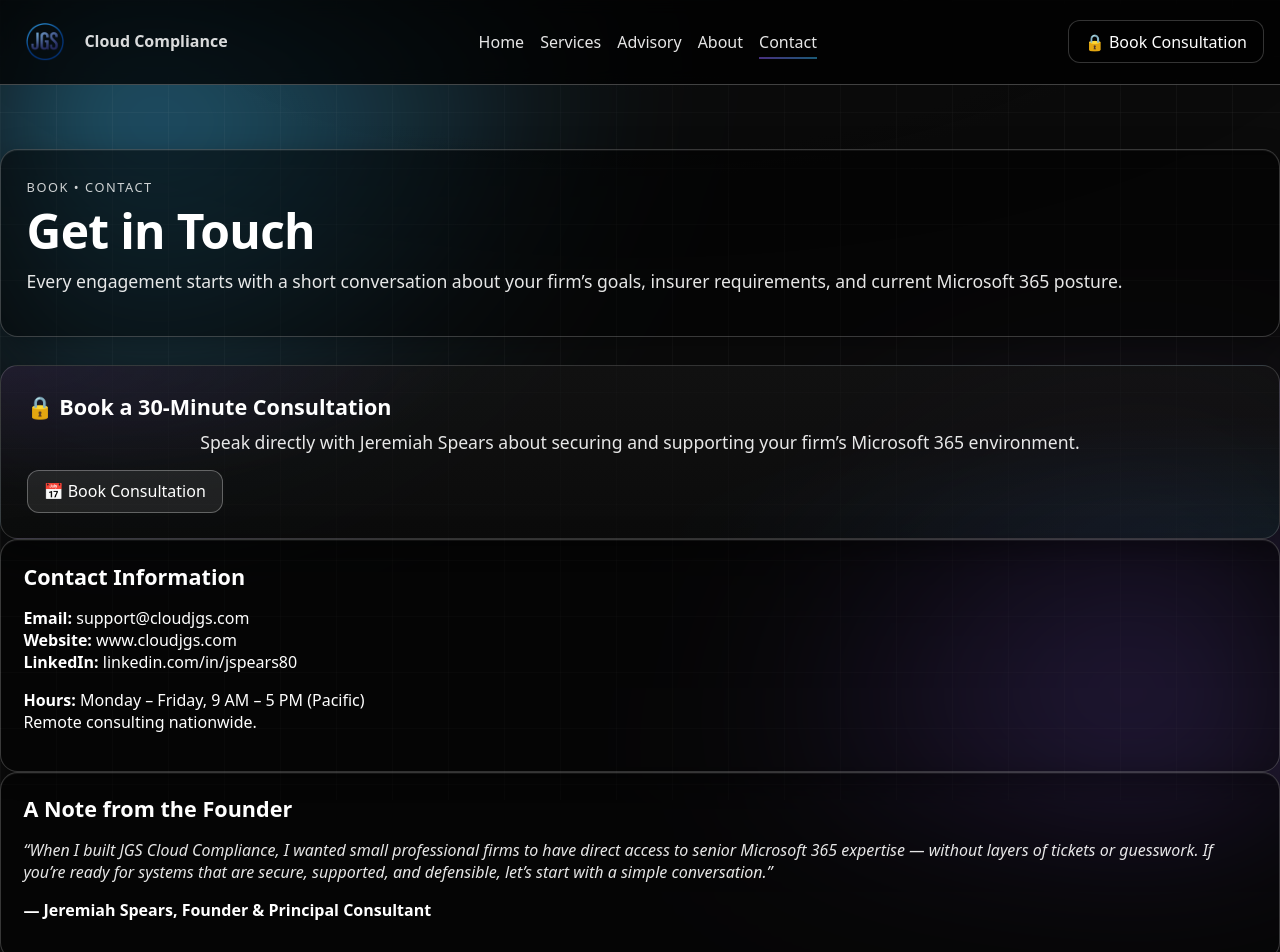
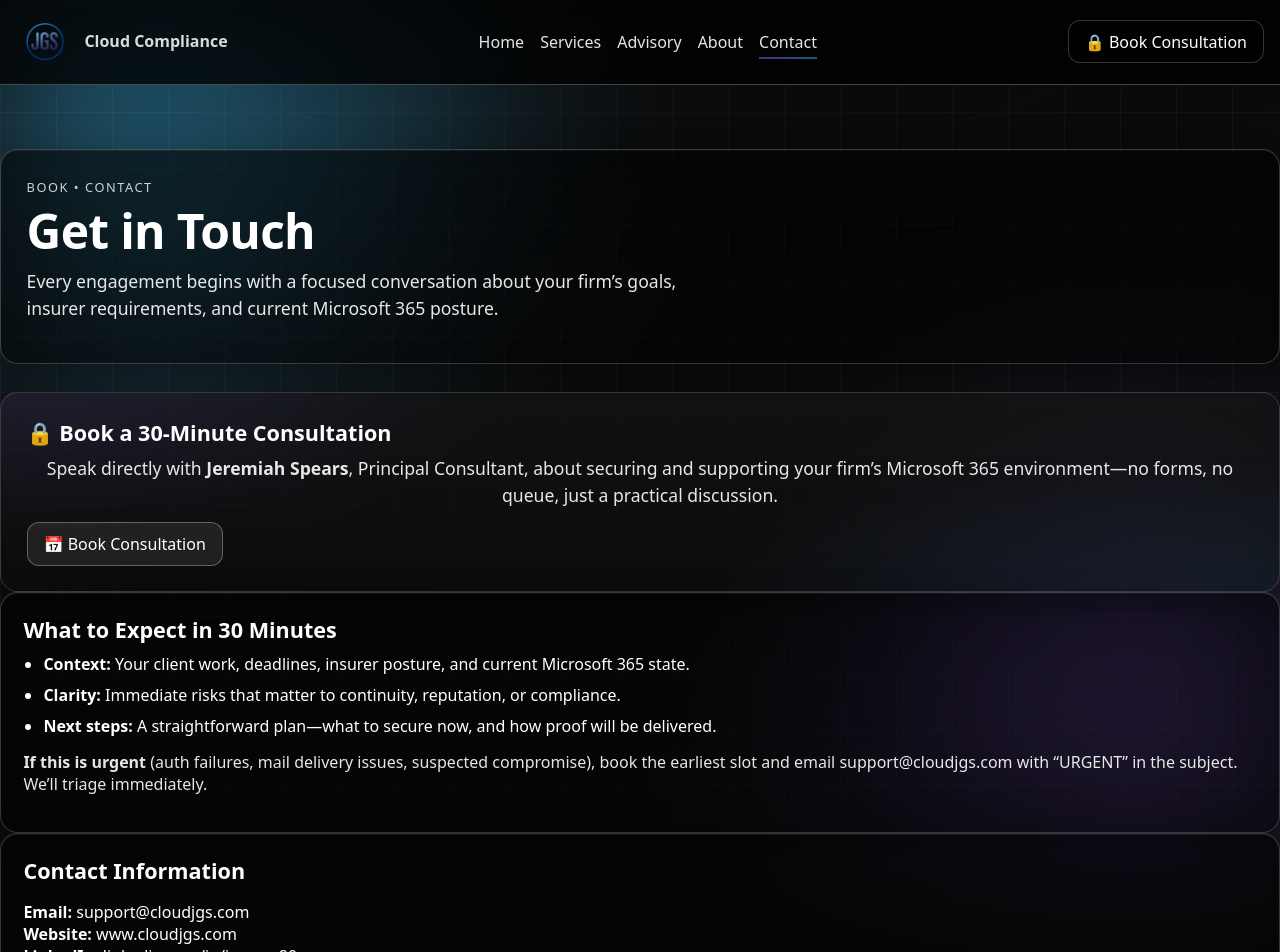
Before and after one commit to jspears80/jgs, a Next.js app: page /contact in a window 1280 px wide. Shown: the top 952 px of the page. Built offline with nearby package versions, Linux system fonts and the light colour scheme.

Commit message:
Update page.tsx

```diff
--- a/app/contact/page.tsx
+++ b/app/contact/page.tsx
@@ -3,31 +3,47 @@ import React from 'react';
 
 export default function ContactPage() {
   return (
-    <section className="section container">
-      {/* ===== Page Header ===== */}
+    <section className="section container page-contact">
+      {/* ===== Header ===== */}
       <div className="card full">
         <span className="eyebrow">Book • Contact</span>
         <h1 className="hero">Get in Touch</h1>
-        <p className="lead">
-          Every engagement starts with a short conversation about your firm’s goals, insurer requirements,
+        <p className="lead" style={{ maxWidth: '70ch' }}>
+          Every engagement begins with a focused conversation about your firm’s goals, insurer requirements,
           and current Microsoft 365 posture.
         </p>
       </div>
 
-      {/* ===== Primary Booking CTA (Premium Band) ===== */}
+      {/* ===== Primary Booking CTA ===== */}
       <div className="card full cta-band">
         <h2 className="title-xl">🔒 Book a 30-Minute Consultation</h2>
         <p className="lead" style={{ marginBottom: '.9rem' }}>
-          Speak directly with Jeremiah Spears about securing and supporting your firm’s Microsoft 365 environment.
+          Speak directly with <strong>Jeremiah Spears</strong>, Principal Consultant, about securing and supporting
+          your firm’s Microsoft 365 environment—no forms, no queue, just a practical discussion.
         </p>
         <a
           className="btn primary"
           href="https://outlook.office.com/book/JGSConsulting@cloudjgs.com/?ismsaljsauthenabled"
           target="_blank"
           rel="noopener"
+          aria-label="Book a 30-minute consultation"
         >
           📅 Book Consultation
         </a>
+      </div>
+
+      {/* ===== What to Expect ===== */}
+      <div className="card">
+        <h2 className="title-xl">What to Expect in 30 Minutes</h2>
+        <ul className="list-tight" style={{ marginTop: '.25rem' }}>
+          <li><strong>Context:</strong> Your client work, deadlines, insurer posture, and current Microsoft 365 state.</li>
+          <li><strong>Clarity:</strong> Immediate risks that matter to continuity, reputation, or compliance.</li>
+          <li><strong>Next steps:</strong> A straightforward plan—what to secure now, and how proof will be delivered.</li>
+        </ul>
+        <p style={{ marginTop: '.75rem', opacity: .9 }}>
+          <strong>If this is urgent</strong> (auth failures, mail delivery issues, suspected compromise), book the earliest slot
+          and email <a href="mailto:support@cloudjgs.com">support@cloudjgs.com</a> with “URGENT” in the subject. We’ll triage immediately.
+        </p>
       </div>
 
       {/* ===== Direct Contact ===== */}
@@ -35,47 +51,46 @@ export default function ContactPage() {
         <h2 className="title-xl">Contact Information</h2>
         <p>
           <strong>Email:</strong>{' '}
-          <a href="mailto:support@cloudjgs.com">support@cloudjgs.com</a>
-          <br />
+          <a href="mailto:support@cloudjgs.com">support@cloudjgs.com</a><br />
           <strong>Website:</strong>{' '}
           <a href="https://www.cloudjgs.com" target="_blank" rel="noopener">
             www.cloudjgs.com
-          </a>
-          <br />
+          </a><br />
           <strong>LinkedIn:</strong>{' '}
           <a href="https://www.linkedin.com/in/jspears80/" target="_blank" rel="noopener">
             linkedin.com/in/jspears80
           </a>
         </p>
         <p>
-          <strong>Hours:</strong> Monday – Friday, 9 AM – 5 PM (Pacific)
-          <br />
+          <strong>Hours:</strong> Monday–Friday, 9 AM – 5 PM (Pacific)<br />
           Remote consulting nationwide.
         </p>
       </div>
 
-      {/* ===== Message from Founder ===== */}
+      {/* ===== Founder Note ===== */}
       <div className="card">
         <h2 className="title-xl">A Note from the Founder</h2>
-        <p style={{ fontStyle: 'italic', opacity: 0.9 }}>
-          “When I built JGS Cloud Compliance, I wanted small professional firms to have direct access to senior
-          Microsoft 365 expertise — without layers of tickets or guesswork. If you’re ready for systems that are
-          secure, supported, and defensible, let’s start with a simple conversation.”
+        <p style={{ fontStyle: 'italic', opacity: .92 }}>
+          “I built JGS Cloud Compliance so small professional firms could access senior Microsoft 365 expertise without
+          layers of tickets or guesswork. If your firm needs systems that are secure, supported, and defensible—let’s talk.”
         </p>
-        <p style={{ fontWeight: 600, marginTop: '.5rem' }}>— Jeremiah Spears, Founder &amp; Principal Consultant</p>
+        <p style={{ fontWeight: 600, marginTop: '.5rem' }}>
+          — Jeremiah Spears, Founder &amp; Principal Consultant
+        </p>
       </div>
 
-      {/* ===== Secondary CTA Footer ===== */}
+      {/* ===== Secondary CTA ===== */}
       <div className="card full book-cta">
         <h2 className="title-xl">Let’s Secure and Support Your Firm</h2>
         <p className="lead" style={{ marginBottom: '.9rem' }}>
-          Book your consultation today and take the first step toward Microsoft 365 that’s secure, documented, and trusted.
+          Book your consultation and take the first step toward Microsoft 365 that’s <strong>secure, documented, and trusted</strong>.
         </p>
         <a
           className="btn primary"
           href="https://outlook.office.com/book/JGSConsulting@cloudjgs.com/?ismsaljsauthenabled"
           target="_blank"
           rel="noopener"
+          aria-label="Schedule a consultation"
         >
           🔒 Schedule Now
         </a>
```
